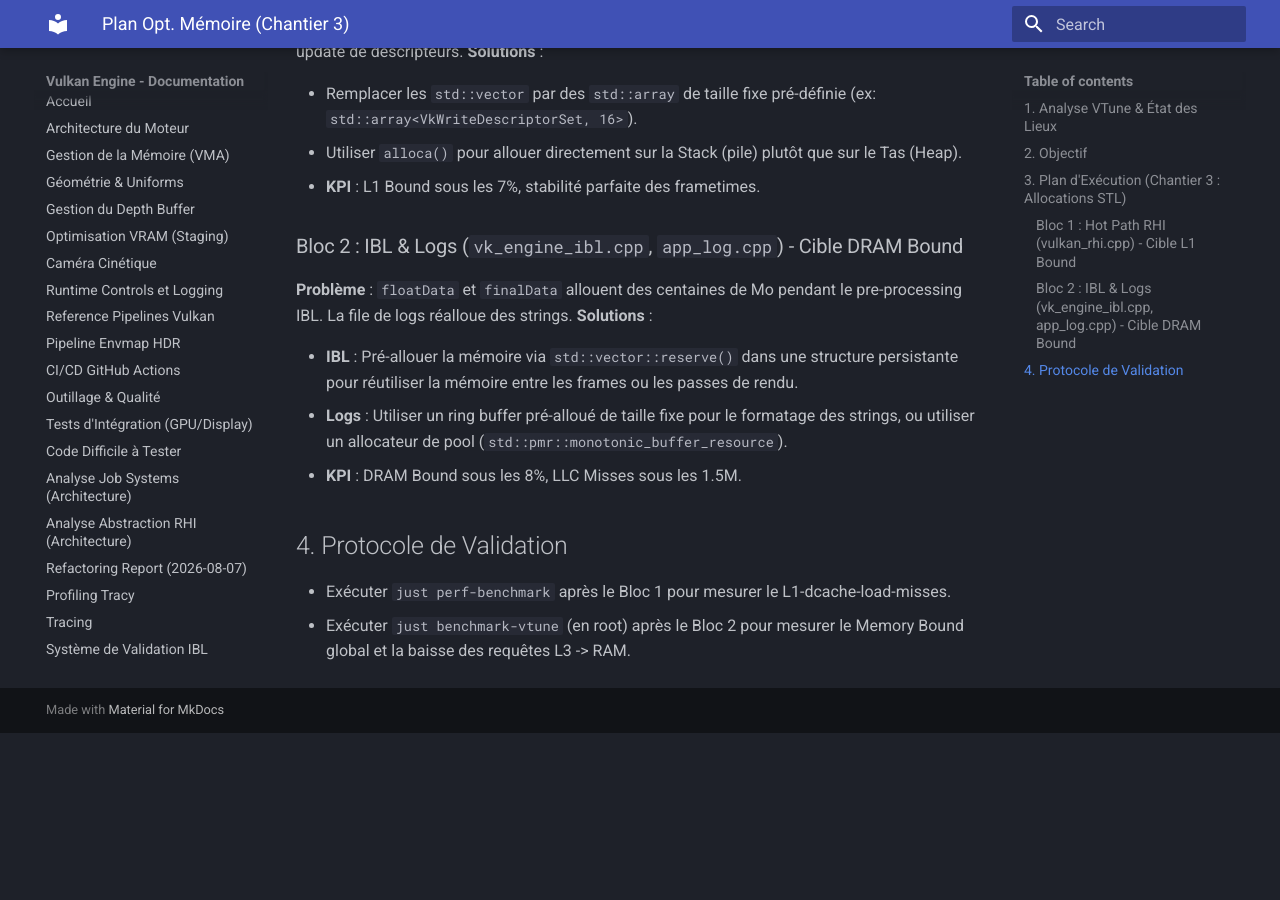
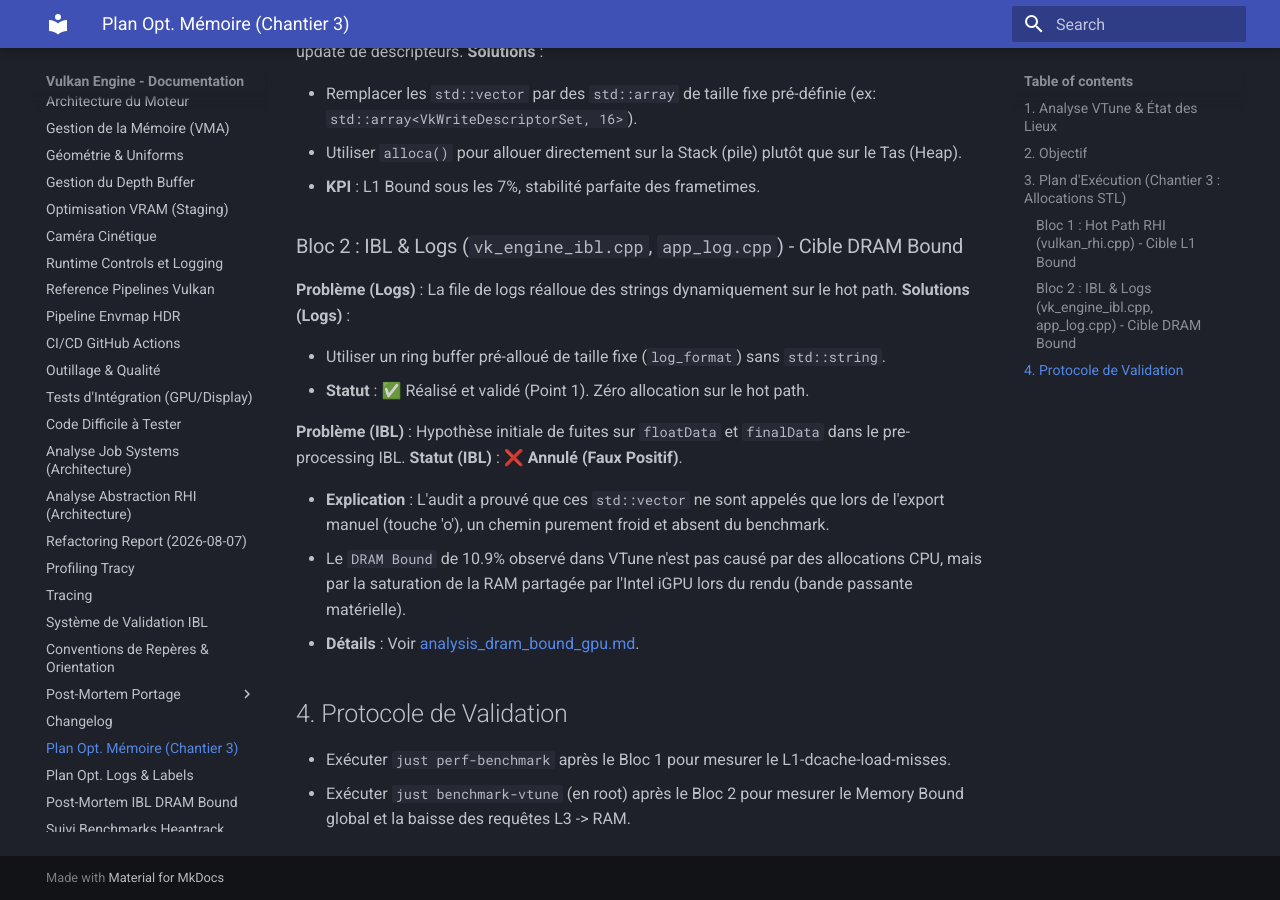
Before and after one commit to yoyonel/suckless-vulkan, an MkDocs documentation site: the page built from docs/plan_opt_memory_2026-08-12.md, in a window 1280 px wide and 900 px high, scrolled down 781 px. Built offline with MkDocs 1.6.1 and Material for MkDocs 9.7.7, drawn with Linux system fonts in a browser that asks for light colours; before the commit the page ends 1514 px from its top, so only the background shows below that.

```diff
--- a/docs/plan_opt_memory_2026-08-12.md
+++ b/docs/plan_opt_memory_2026-08-12.md
@@ -26,12 +26,18 @@
 
 ### Bloc 2 : IBL & Logs (`vk_engine_ibl.cpp`, `app_log.cpp`) - Cible DRAM Bound
 
-**Problème** : `floatData` et `finalData` allouent des centaines de Mo pendant le pre-processing IBL. La file de logs réalloue des strings.
-**Solutions** :
+**Problème (Logs)** : La file de logs réalloue des strings dynamiquement sur le hot path.
+**Solutions (Logs)** :
 
-- **IBL** : Pré-allouer la mémoire via `std::vector::reserve()` dans une structure persistante pour réutiliser la mémoire entre les frames ou les passes de rendu.
-- **Logs** : Utiliser un ring buffer pré-alloué de taille fixe pour le formatage des strings, ou utiliser un allocateur de pool (`std::pmr::monotonic_buffer_resource`).
-- **KPI** : DRAM Bound sous les 8%, LLC Misses sous les 1.5M.
+- Utiliser un ring buffer pré-alloué de taille fixe (`log_format`) sans `std::string`.
+- **Statut** : ✅ Réalisé et validé (Point 1). Zéro allocation sur le hot path.
+
+**Problème (IBL)** : Hypothèse initiale de fuites sur `floatData` et `finalData` dans le pre-processing IBL.
+**Statut (IBL)** : ❌ **Annulé (Faux Positif)**.
+
+- **Explication** : L'audit a prouvé que ces `std::vector` ne sont appelés que lors de l'export manuel (touche 'o'), un chemin purement froid et absent du benchmark.
+- Le `DRAM Bound` de 10.9% observé dans VTune n'est pas causé par des allocations CPU, mais par la saturation de la RAM partagée par l'Intel iGPU lors du rendu (bande passante matérielle).
+- **Détails** : Voir [analysis_dram_bound_gpu.md](analysis_dram_bound_gpu.md).
 
 ## 4. Protocole de Validation
 
--- a/mkdocs.yml
+++ b/mkdocs.yml
@@ -41,4 +41,5 @@
   - Changelog: changelog.md
   - Plan Opt. Mémoire (Chantier 3): plan_opt_memory_2026-08-12.md
   - Plan Opt. Logs & Labels: plan_opt_logs_2026-08-13.md
+  - Post-Mortem IBL DRAM Bound: analysis_dram_bound_gpu.md
   - Suivi Benchmarks Heaptrack: benchmarking_heaptrack_2026-08-13.md
```
Also changed, not shown: docs/analysis_dram_bound_gpu.md (added, +59 -0 lines).
